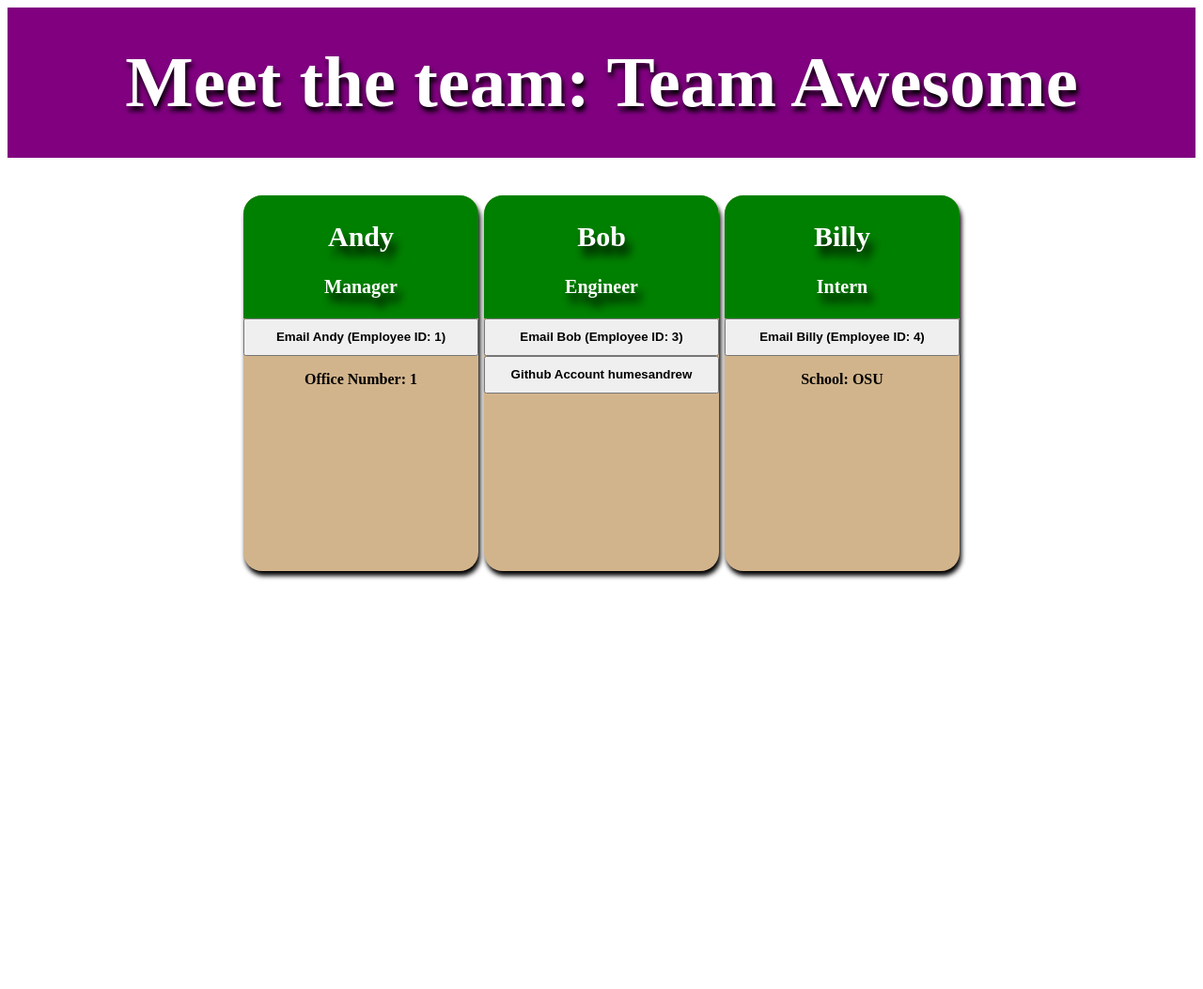
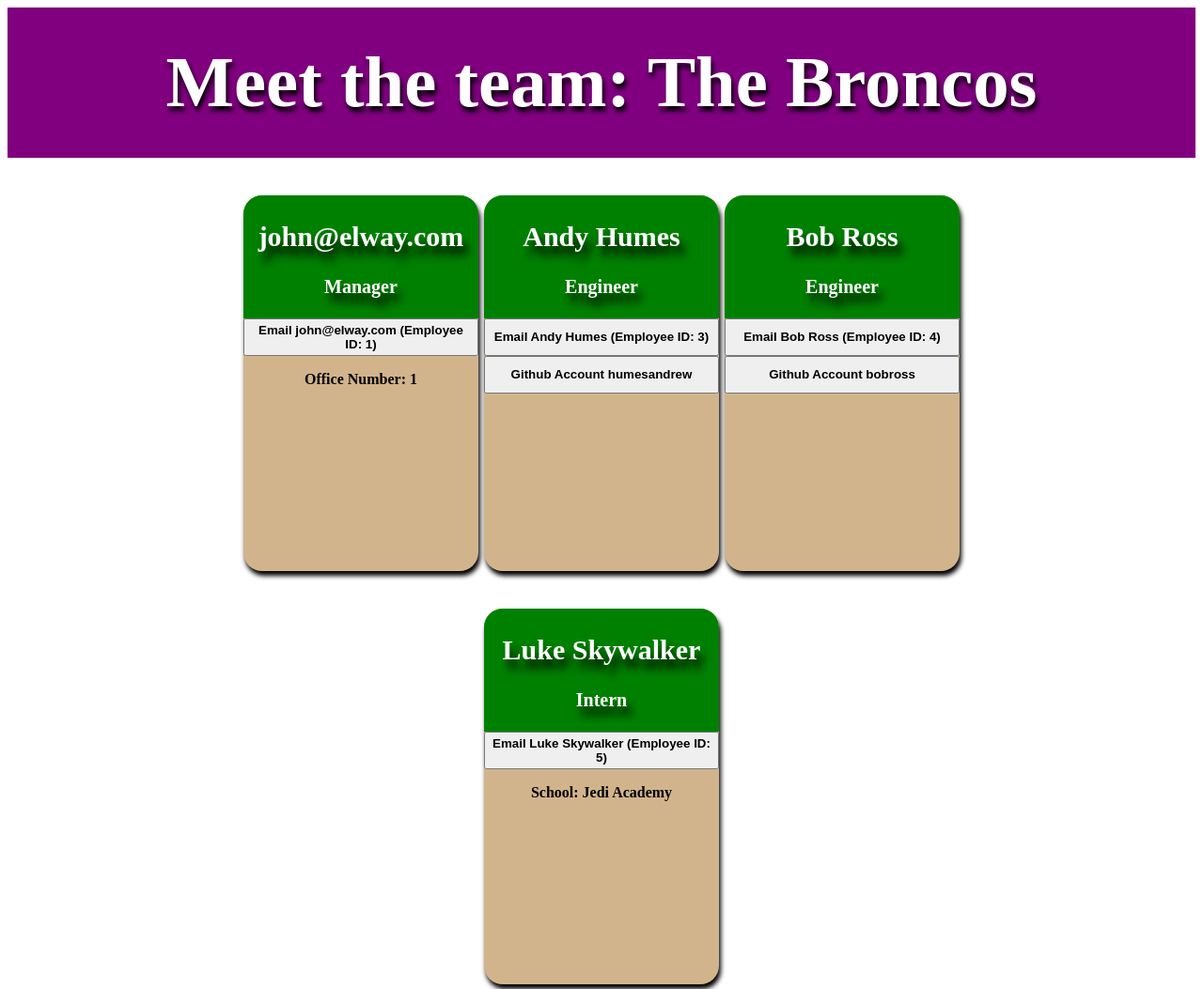
Before and after one commit to humesandrew/TeamTester, a website: page html/The Broncos.html in a window 1280 px wide. Shown: the top 1053 px of the page at 94% size. Before the commit the page ends 800 px from the top, so only its background shows below. Drawn offline with Linux system fonts and the light colour scheme.

```diff
--- a/html/Team Awesome.html
+++ b/html/The Broncos.html
@@ -5,7 +5,7 @@
     <meta charset="UTF-8">
     <meta name="viewport" content="width=device-width, initial-scale=1.0">
     <meta http-equiv="X-UA-Compatible" content="ie=edge">
-    <title>Meet the team: Team Awesome</title>
+    <title>Meet the team: The Broncos</title>
 
     <style>
 
@@ -104,17 +104,17 @@
 </head>
 <body>
     <div class="banner-bar">
-        <h1>Meet the team: Team Awesome</h1>
+        <h1>Meet the team: The Broncos</h1>
     </div>
     <div class="card-container">
 
     <div class="team-card">
         <div class="card-top">
-            <h2>Andy</h2>
+            <h2>john@elway.com</h2>
             <h3>Manager</h3>
         </div>
         <div class="card-bottom">
-        <button onclick="window.location.href='mailto:humes.andrew@gmail.com';"> Email Andy (Employee ID: 1)</button>
+        <button onclick="window.location.href='mailto:john@broncos.com';"> Email john@elway.com (Employee ID: 1)</button>
 
 
 
@@ -125,11 +125,11 @@
 
     <div class="team-card">
         <div class="card-top">
-            <h2>Bob</h2>
+            <h2>Andy Humes</h2>
             <h3>Engineer</h3>
         </div>
         <div class="card-bottom">
-        <button onclick="window.location.href='mailto:bob@ross.com';"> Email Bob (Employee ID: 3)</button>
+        <button onclick="window.location.href='mailto:humes.andrew@gmail.com';"> Email Andy Humes (Employee ID: 3)</button>
 
 
 
@@ -140,15 +140,30 @@
 
     <div class="team-card">
         <div class="card-top">
-            <h2>Billy</h2>
+            <h2>Bob Ross</h2>
+            <h3>Engineer</h3>
+        </div>
+        <div class="card-bottom">
+        <button onclick="window.location.href='mailto:bob@ross.com';"> Email Bob Ross (Employee ID: 4)</button>
+
+
+
+        <button onclick="window.location.href='https://github.com/bobross';"> Github Account bobross</button>
+
+    </div>
+    </div>
+
+    <div class="team-card">
+        <div class="card-top">
+            <h2>Luke Skywalker</h2>
             <h3>Intern</h3>
         </div>
         <div class="card-bottom">
-        <button onclick="window.location.href='mailto:billy@strings.com';"> Email Billy (Employee ID: 4)</button>
+        <button onclick="window.location.href='mailto:luke@theforce.com';"> Email Luke Skywalker (Employee ID: 5)</button>
 
 
 
-        <p>School: OSU</p>
+        <p>School: Jedi Academy</p>
 
     </div>
     </div>
```
Also changed, not shown: README.md.
